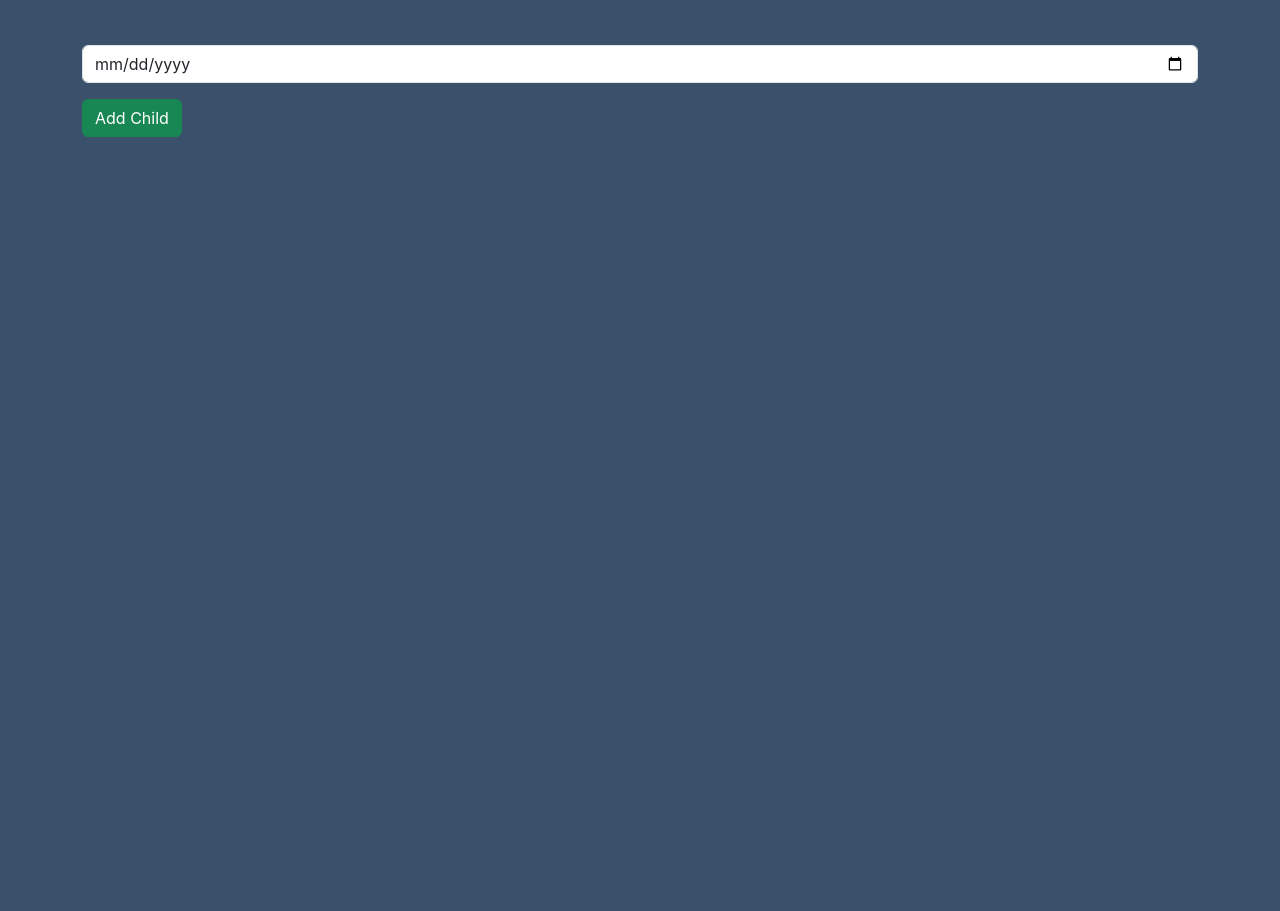
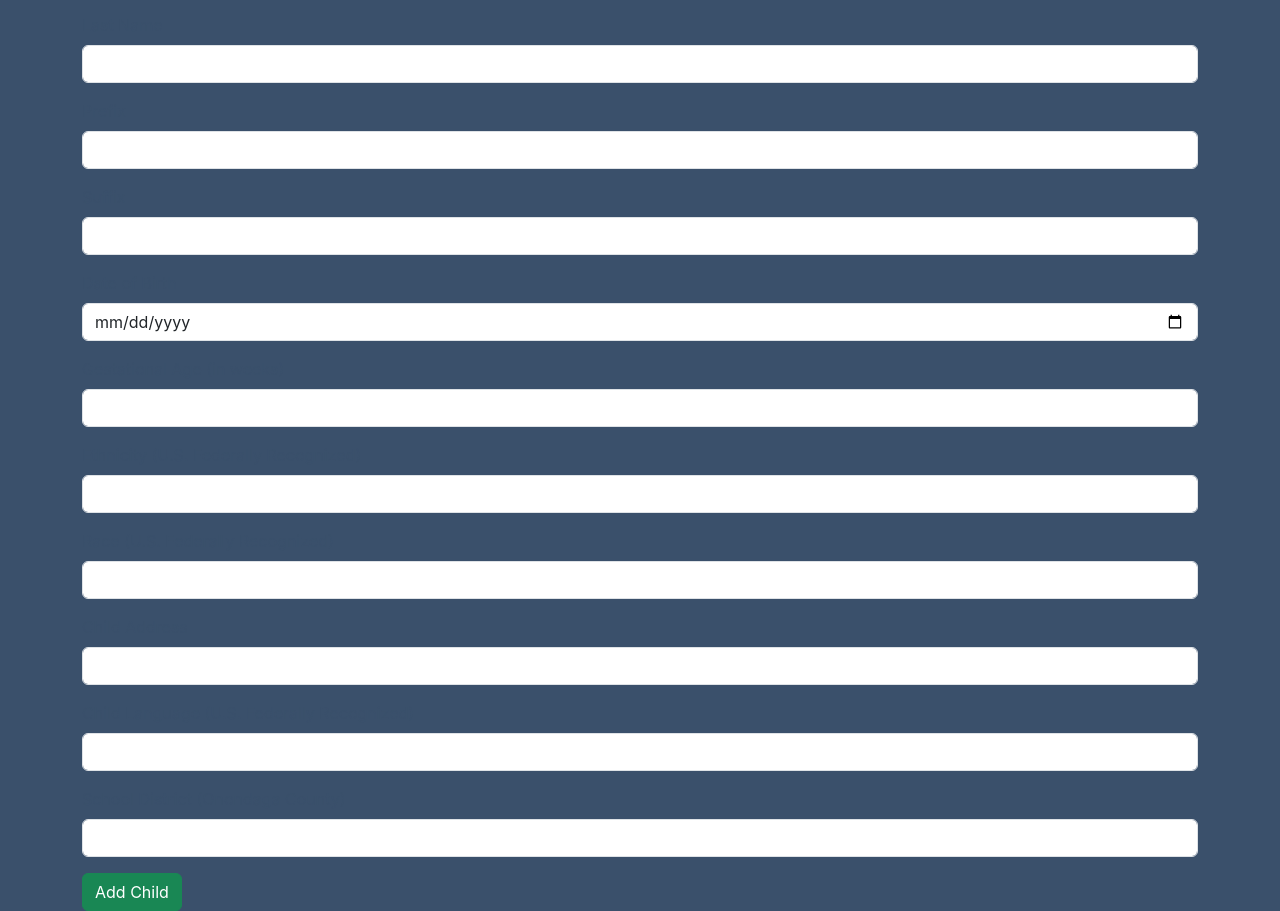
Before and after one commit to mrbrightside75/capstone-react, a React (Create React App) app: page /demographics in a window 1280 px wide. Shown: the part 240-1151 px from the top of the page. Before the commit the page ends 800 px from the top, so only its background shows below. Built offline with nearby package versions, Linux system fonts and the light colour scheme.

Commit message:
Updated Demo Form

```diff
--- a/src/Demographics.js
+++ b/src/Demographics.js
@@ -4,19 +4,30 @@ import { useState } from "react";
 const NewChild = () => {
 	const navigate = useNavigate();
 
-	const [firstName, setFirstName] = useState("");
-	const [lastName, setLastName] = useState("");
-	const [dob, setDob] = useState("");
+	const [childInfo, setChildInfo] = useState({
+		firstName: "",
+		middleName: "",
+		lastName: "",
+		prefix: "",
+		suffix: "",
+		dob: "",
+		gestationalAge: "",
+		ethnicity: "",
+		race: "",
+		address: "",
+		language: "",
+		schoolDistrict: "",
+	});
+
+	const handleChange = (e) => {
+		setChildInfo({
+			...childInfo,
+			[e.target.name]: e.target.value,
+		});
+	};
 
 	const createChild = async (event) => {
 		event.preventDefault();
-		const form = event.target;
-
-		const child = {
-			firstname: form.elements.firstNameInput.value,
-			lastname: form.elements.lastNameInput.value,
-			dateofbirth: form.elements.dobInput.value,
-		};
 
 		try {
 			const response = await fetch(`http://localhost:3001/cases`, {
@@ -24,14 +35,12 @@ const NewChild = () => {
 				headers: {
 					"Content-Type": "application/json",
 				},
-				body: JSON.stringify(child),
+				body: JSON.stringify(childInfo),
 			});
 
 			if (response.ok) {
-				// Redirect or give feedback to the user
 				navigate("/");
 			} else {
-				// Handle error
 				console.error("Failed to create a new case.");
 			}
 		} catch (error) {
@@ -44,48 +53,172 @@ const NewChild = () => {
 			<h1>Add New Child</h1>
 			<hr />
 			<form onSubmit={createChild}>
+				{/* First Name */}
 				<div className="mb-3">
-					<label htmlFor="firstNameInput" className="form-label">
+					<label htmlFor="firstName" className="form-label">
 						First Name
 					</label>
 					<input
 						type="text"
 						className="form-control"
-						id="firstNameInput"
-						placeholder="Child's First Name"
-						value={firstName}
-						onChange={(evt) => {
-							setFirstName(evt.target.value);
-						}}
+						id="firstName"
+						name="firstName"
+						value={childInfo.firstName}
+						onChange={handleChange}
 					/>
 				</div>
+				{/* Middle Name */}
 				<div className="mb-3">
-					<label htmlFor="lastNameInput" className="form-label">
+					<label htmlFor="middleName" className="form-label">
+						Middle Name
+					</label>
+					<input
+						type="text"
+						className="form-control"
+						id="middleName"
+						name="middleName"
+						value={childInfo.middleName}
+						onChange={handleChange}
+					/>
+				</div>
+				{/* Last Name */}
+				<div className="mb-3">
+					<label htmlFor="lastName" className="form-label">
 						Last Name
 					</label>
 					<input
 						type="text"
 						className="form-control"
-						id="lastNameInput"
-						placeholder="Child's Last Name"
-						value={lastName}
-						onChange={(evt) => {
-							setLastName(evt.target.value);
-						}}
+						id="lastName"
+						name="lastName"
+						value={childInfo.lastName}
+						onChange={handleChange}
 					/>
 				</div>
+				{/* Prefix */}
 				<div className="mb-3">
-					<label htmlFor="dobInput" className="form-label">
+					<label htmlFor="prefix" className="form-label">
+						Prefix
+					</label>
+					<input
+						type="text"
+						className="form-control"
+						id="prefix"
+						name="prefix"
+						value={childInfo.prefix}
+						onChange={handleChange}
+					/>
+				</div>
+				{/* Suffix */}
+				<div className="mb-3">
+					<label htmlFor="suffix" className="form-label">
+						Suffix
+					</label>
+					<input
+						type="text"
+						className="form-control"
+						id="suffix"
+						name="suffix"
+						value={childInfo.suffix}
+						onChange={handleChange}
+					/>
+				</div>
+				{/* DOB */}
+				<div className="mb-3">
+					<label htmlFor="dob" className="form-label">
 						Date of Birth
 					</label>
 					<input
 						type="date"
 						className="form-control"
-						id="dobInput"
-						value={dob}
-						onChange={(evt) => {
-							setDob(evt.target.value);
-						}}
+						id="dob"
+						name="dob"
+						value={childInfo.dob}
+						onChange={handleChange}
+					/>
+				</div>
+				{/* Gestational Age */}
+				<div className="mb-3">
+					<label htmlFor="gestationalAge" className="form-label">
+						Gestational Age (in weeks)
+					</label>
+					<input
+						type="number"
+						className="form-control"
+						id="gestationalAge"
+						name="gestationalAge"
+						value={childInfo.gestationalAge}
+						onChange={handleChange}
+					/>
+				</div>
+				{/* Ethnicity */}
+				<div className="mb-3">
+					<label htmlFor="ethnicity" className="form-label">
+						Ethnicity (U.S. Federally Recognized)
+					</label>
+					<input
+						type="text"
+						className="form-control"
+						id="ethnicity"
+						name="ethnicity"
+						value={childInfo.ethnicity}
+						onChange={handleChange}
+					/>
+				</div>
+				{/* Race */}
+				<div className="mb-3">
+					<label htmlFor="race" className="form-label">
+						Race (U.S. Federally Recognized)
+					</label>
+					<input
+						type="text"
+						className="form-control"
+						id="race"
+						name="race"
+						value={childInfo.race}
+						onChange={handleChange}
+					/>
+				</div>
+				{/* Address */}
+				<div className="mb-3">
+					<label htmlFor="address" className="form-label">
+						Child Address
+					</label>
+					<input
+						type="text"
+						className="form-control"
+						id="address"
+						name="address"
+						value={childInfo.address}
+						onChange={handleChange}
+					/>
+				</div>
+				{/* Language */}
+				<div className="mb-3">
+					<label htmlFor="language" className="form-label">
+						Child Language (U.S. Federally Recognized)
+					</label>
+					<input
+						type="text"
+						className="form-control"
+						id="language"
+						name="language"
+						value={childInfo.language}
+						onChange={handleChange}
+					/>
+				</div>
+				{/* School District */}
+				<div className="mb-3">
+					<label htmlFor="schoolDistrict" className="form-label">
+						School District (Onondaga County)
+					</label>
+					<input
+						type="text"
+						className="form-control"
+						id="schoolDistrict"
+						name="schoolDistrict"
+						value={childInfo.schoolDistrict}
+						onChange={handleChange}
 					/>
 				</div>
 				<button type="submit" className="btn btn-success">
```
